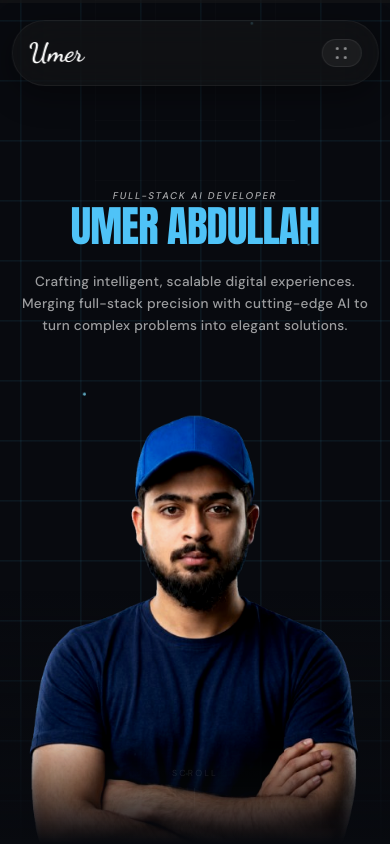
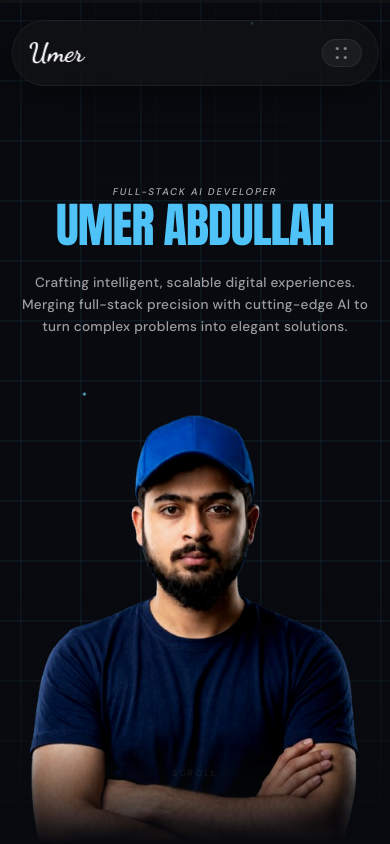
Before and after one commit to umerabdullah1818-oss/AbuBakar-Portfolio, a React (Vite) app: page / in a window 390 px wide. Shown: the top 844 px of the page. Built offline with nearby package versions, Linux system fonts and the light colour scheme.

Commit message:
style: animate mobile description and increase mobile heading font size
- Connected mobile-only description to GSAP timeline for smooth fade-up entrance.

- Bumped up clamp minimum for the main heading font size to enhance legibility and impact on small screens.

```diff
--- a/src/components/Hero.jsx
+++ b/src/components/Hero.jsx
@@ -12,6 +12,7 @@ export default function Hero() {
   const contactRef = useRef(null);
   const circleRef = useRef(null);
   const scrollIndRef = useRef(null);
+  const descRef = useRef(null);
 
   useEffect(() => {
     const tl = gsap.timeline({
@@ -40,6 +41,14 @@ export default function Hero() {
         { opacity: 0, y: 18 },
         { opacity: 1, y: 0, duration: 0.9 },
         "-=0.6"
+      )
+
+      /* 5. Mobile description fade up */
+      .fromTo(
+        descRef.current,
+        { opacity: 0, y: 15 },
+        { opacity: 1, y: 0, duration: 0.8 },
+        "-=0.5"
       )
 
       /* 6. Circle brand mark */
@@ -87,7 +96,7 @@ export default function Hero() {
                 color: "rgba(255,255,255,0.65)",
                 textTransform: "uppercase",
                 paddingBottom: "4%",
-                paddingTop: "12%"
+                paddingTop: "10%"
               }}
             >
               Full-Stack AI Developer
@@ -98,7 +107,7 @@ export default function Hero() {
             className="flex whitespace-nowrap"
             style={{
               fontFamily: "'Anton', sans-serif",
-              fontSize: "clamp(2rem, 11vw, 12rem)",
+              fontSize: "clamp(3rem, 11vw, 12rem)",
               letterSpacing: "-0.02em",
               color: "#4fc3f7",
               lineHeight: 0.95,
@@ -118,8 +127,9 @@ export default function Hero() {
 
           {/* Mobile-only motivational description */}
           <p
+            ref={descRef}
             className="sm:hidden text-center text-white/60 text-[0.85rem] leading-relaxed max-w-[90%] mt-6 mx-auto font-medium"
-            style={{ fontFamily: "'DM Sans', sans-serif", letterSpacing: "0.02em" }}
+            style={{ opacity: 0, fontFamily: "'DM Sans', sans-serif", letterSpacing: "0.02em" }}
           >
             Crafting intelligent, scalable digital experiences. Merging full-stack precision with cutting-edge AI to turn complex problems into elegant solutions.
           </p>
```
